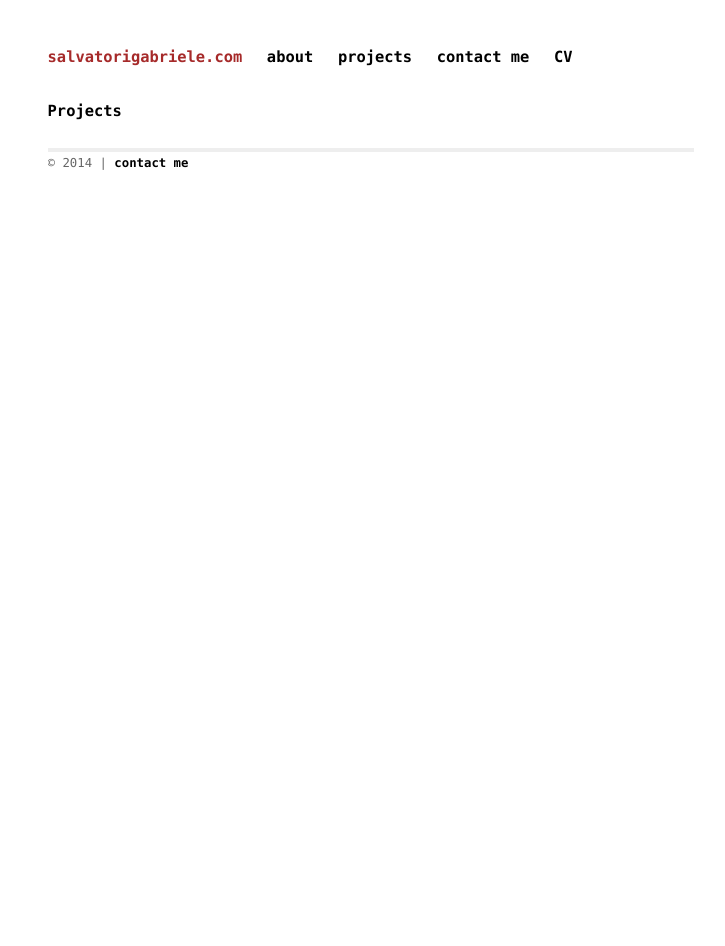
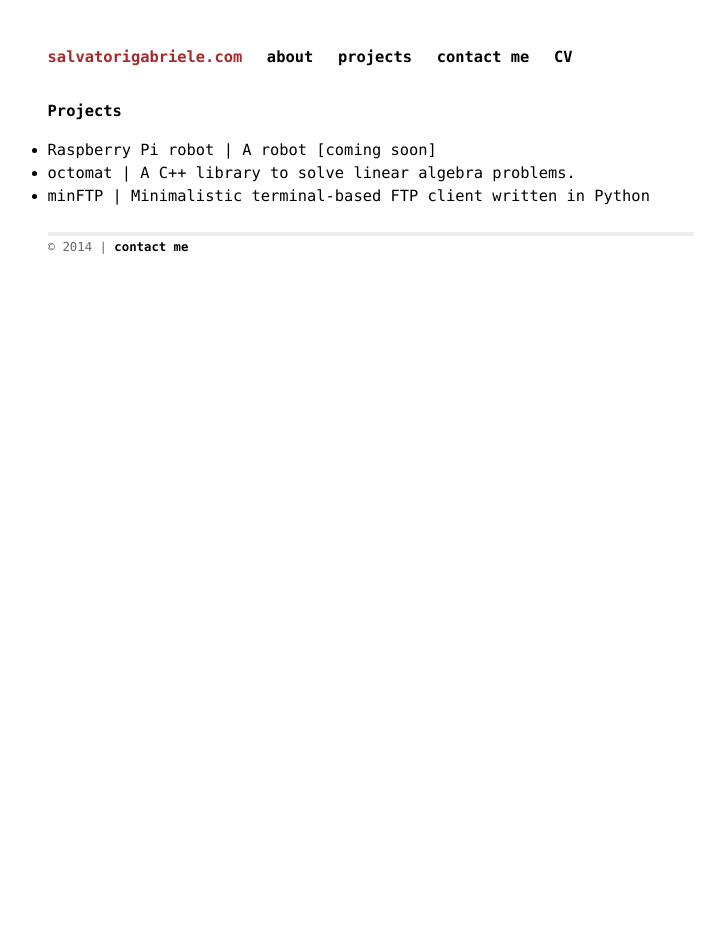
Before and after one commit to gsalvatori/salvatorigabriele.com, a Jekyll site: the page built from projects.html, in a window 1280 px wide. Shown: the whole page, without its empty margins (269-994 px from the left). Built offline with Jekyll 4.4.1, drawn with Linux system fonts in a browser that asks for light colours; Markdown is read by kramdown in place of the engine named in the settings.

Commit message:
Update projects.html

```diff
--- a/projects.html
+++ b/projects.html
@@ -5,6 +5,12 @@ title: salvatorigabriele.com - Blog
 
 <div id="home">
   <h1>Projects</h1>
+  <ul>
+    <li><a href="">Raspberry Pi robot</a> | A robot [coming soon]</li>
+    <li><a href="">octomat</a>            | A C++ library to solve linear algebra problems.</li>
+    <li><a href="">minFTP</a>             | Minimalistic terminal-based FTP client written in Python</li>
+
+</ul>
 
 </div>
 
```
